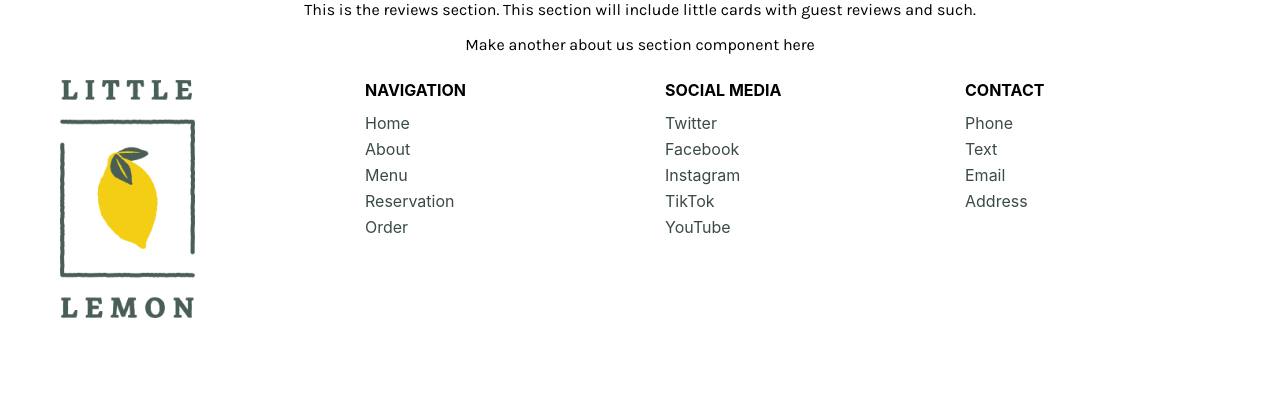
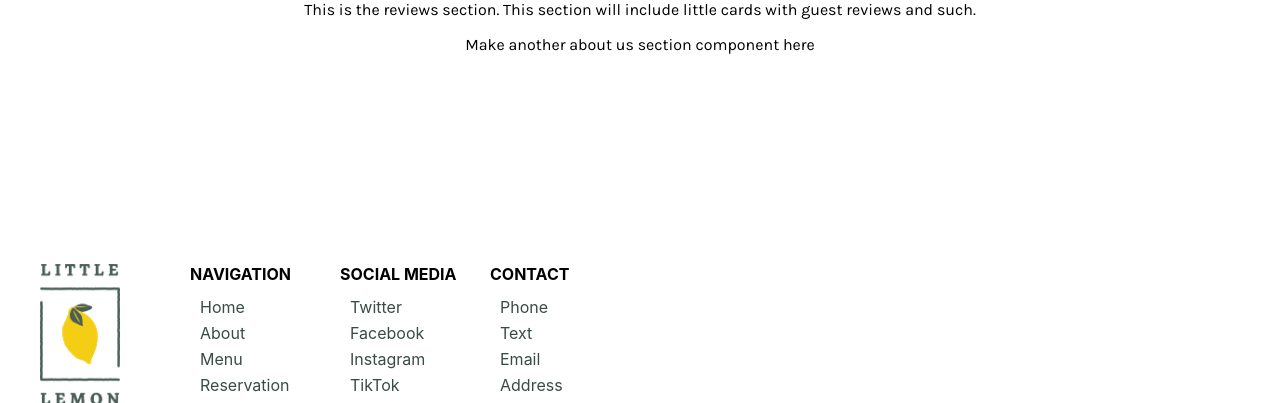
Before and after one commit to FatCatLikesBeer/final-project, a React (Create React App) app: page / in a window 1280 px wide. Shown: the part 549-952 px from the top of the page. Before the commit the page ends 907 px from the top, so only its background shows below. Built offline with nearby package versions, Linux system fonts and the light colour scheme; a web font is replaced by a local one.

Commit message:
Got the footer looking good.

```diff
--- a/src/App.css
+++ b/src/App.css
@@ -23,7 +23,7 @@ p {
 }
 
 h4 {
-  margin: 10px 0px 10px 5px;
+  margin: 10px 0px;
   text-transform: uppercase;
   font-weight: bold;
 }
@@ -47,37 +47,6 @@ h4 {
   flex-basis: 90px;
 }
 
-footer {
-  display: grid;
-  grid-template-columns: repeat(4, 25%);
-  margin-bottom: 15px;
-}
-
-footer .quarter {
-  display: flex;
-  flex-direction: column;
-  margin-left: 20px;
-}
-
-footer a {
-  margin: 3px 5px;
-}
-
-#footerlogo {
-  height: auto;
-  max-width: 45%;
-  min-width: 40px;
-  display: center;
-}
-
-#footerlogo img {
-  margin-top: 10px;
-}
-
-#navigation, #socialMedia, #contact {
-  text-align: left;
-}
-
 #herosection {
   background-color: #3A4B46;
   display: grid;
@@ -92,6 +61,12 @@ footer a {
   width: 50vw;
 }
 
+#herocopy #herodescription {
+  text-align: left;
+  width: 300px;
+  height: 150px;
+}
+
 #heroimagediv {
   text-align: right;
   margin-right: 10%;
@@ -102,8 +77,35 @@ footer a {
   border-radius: 15px;
 }
 
-#herocopy #herodescription {
+footer {
   text-align: left;
-  width: 300px;
-  height: 150px;
+  display: flex;
+  flex-wrap: wrap;
+  margin: 200px 0px 20px 0px;
+  max-width: 800px;
 }
+
+footer .quarter {
+  display: flex;
+  flex-direction: column;
+  margin-right: 20px;
+  margin-bottom: 20px;
+  flex-basis: 130px;
+}
+
+footer a {
+  margin: 3px 10px;
+}
+
+#footerlogo {
+  height: auto;
+  max-width: 80px;
+  min-width: 40px;
+  display: center;
+  padding-right: 50px;
+  padding-bottom: 30px;
+}
+
+#footerlogo img {
+  margin-top: 10px;
+}
--- a/src/components/Footer.js
+++ b/src/components/Footer.js
@@ -31,6 +31,7 @@ function Footer() {
         <a href="/contact/#email">Email</a>
         <a href="/contact/#address">Address</a>
       </div>
+      <div className="quarter"></div>
     </footer>
   );
 };
```
Lines whose indentation alone changed are shown as unchanged.
